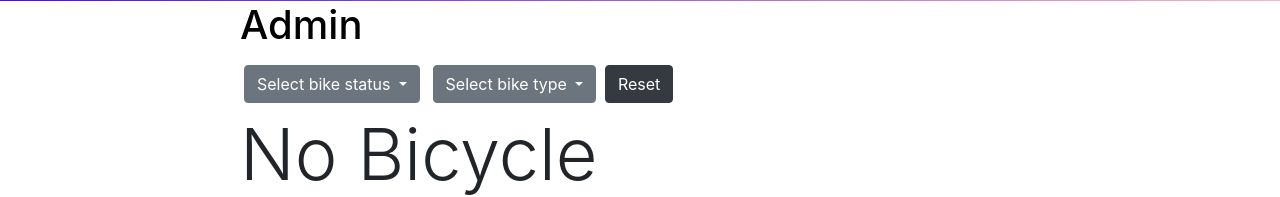
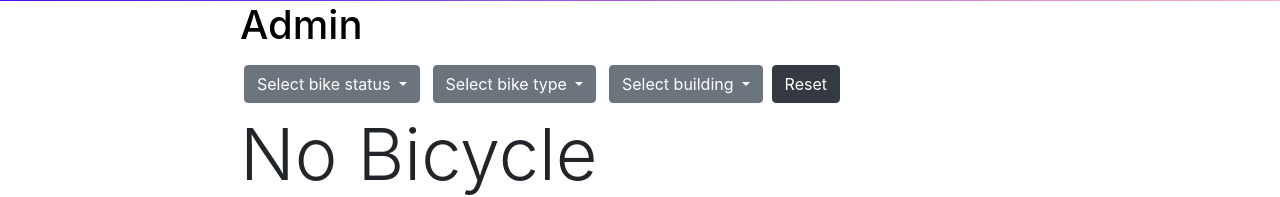
Before and after one commit to karank85/bike-rental-system, a Flask app: page /admin/ in a window 1280 px wide. Shown: the part 73-270 px from the top of the page. Run offline with Flask 2, Linux system fonts and the light colour scheme; data that the repository does not hold is empty; some libraries are stand-ins or nearby versions.

Commit message:
implemented filter by building frontend

```diff
--- a/templates/admin.html
+++ b/templates/admin.html
@@ -33,6 +33,16 @@
       <a class="dropdown-item" href="{{ url_for('filter_bike_type',bike_type='Fitness Bike') }}">Fitness</a>
       <a class="dropdown-item" href="{{ url_for('filter_bike_type',bike_type='Road Bike') }}">Road</a>
       <a class="dropdown-item" href="{{ url_for('filter_bike_type',bike_type='Utility Bike') }}">Utility</a>
+    </div>
+    <div class="dropdown d-inline-block">
+      <button class="btn btn-secondary dropdown-toggle my-2 mx-1" type="button" id="dropdownMenuButton" data-bs-toggle="dropdown" aria-haspopup="true" aria-expanded="false">
+        Select building
+      </button>
+      <div class="dropdown-menu" aria-labelledby="dropdownMenuButton">
+        <a class="dropdown-item" href="{{ url_for('all_bikes_by_building',building_name='Adithayathorn Building') }}" >Adithayathorn Building</a>
+        <a class="dropdown-item" href="{{ url_for('all_bikes_by_building',building_name='Old Building') }}">Old Building</a>
+        <a class="dropdown-item" href="{{ url_for('all_bikes_by_building',building_name='MLC Building') }}">MLC Building</a>
+      </div>
     </div>
   </div>
   <div class="dropdown d-inline-block">
```
